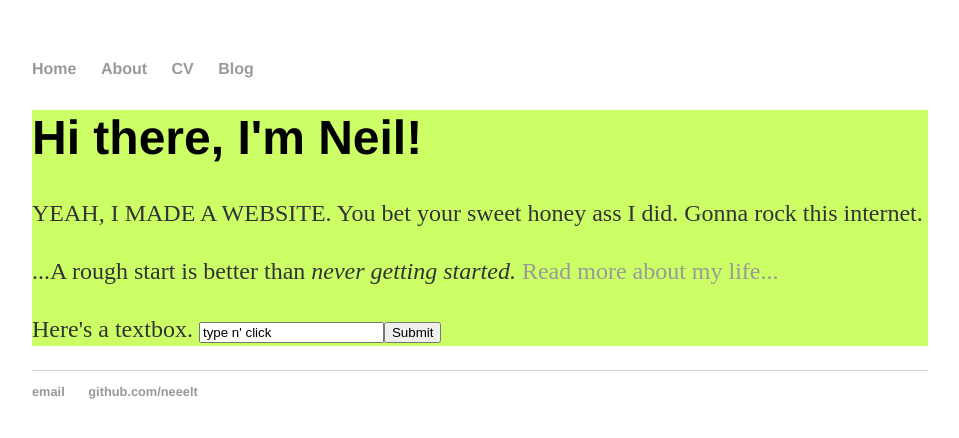
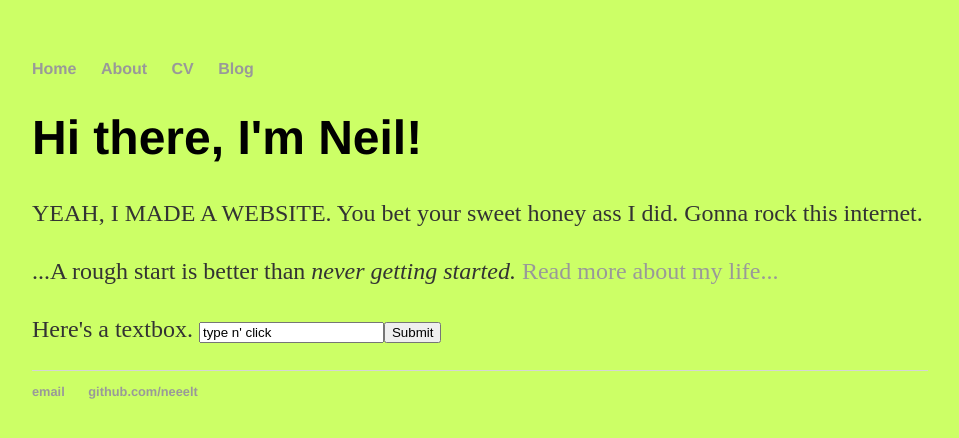
Before and after one commit to neeelt/neeelt.github.io, a Jekyll site: the page built from index.html, in a window 1280 px wide. Shown: the top 438 px of the page, without its empty margins (160-1119 px from the left). Built offline with Jekyll 4.4.1, drawn with Linux system fonts in a browser that asks for light colours; nearby versions of some CDN libraries.

Commit message:
changed body color, blurb text.

```diff
--- a/_layouts/default.html
+++ b/_layouts/default.html
@@ -11,7 +11,7 @@
 		<script src="//ajax.googleapis.com/ajax/libs/jqueryui/1.11.4/jquery-ui.js"></script>
 		<script language="javascript" type="text/javascript" src="/scripts/mainScripts.js"></script>
 	</head>
-	<body>
+	<body class="body">
 		<nav>
     		<ul>
         		<li><a href="/">Home</a></li>
--- a/css/main.css
+++ b/css/main.css
@@ -42,8 +42,13 @@ ul.posts li {
     list-style: none;
 }
 
+.body{
+background-color: #CCFF66
+}
+
 .blurb{
 background-color: #CCFF66
+font-family:'Gisha', 'Arial', 'Sans-Serif';
 }
 
 .one{
```
